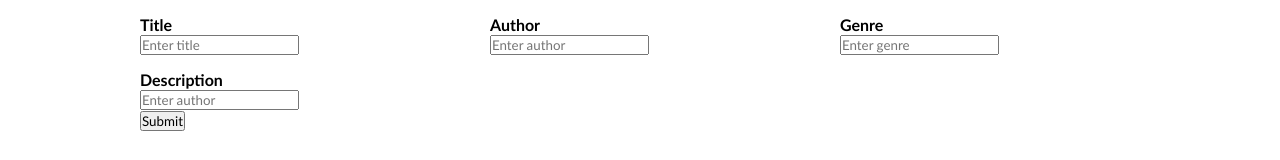
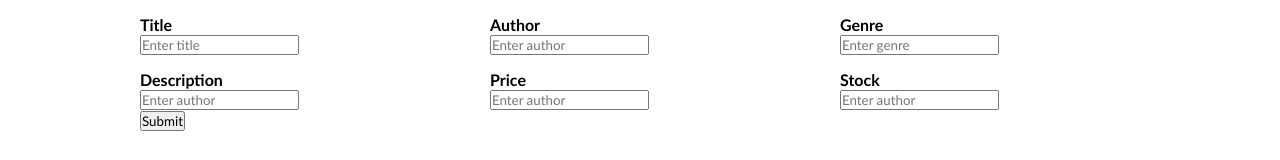
Before and after one commit to antikaNoor/react-practice, a React (Vite) app: page / in a window 1280 px wide. Shown: the part 148-308 px from the top of the page. Built offline with nearby package versions, Linux system fonts and the light colour scheme; no server answers.

Commit message:
axios, form-hook 2

```diff
--- a/src/components/hooks/useBookHook.js
+++ b/src/components/hooks/useBookHook.js
@@ -104,31 +104,10 @@ const useBookHook = () => {
         setFormData({ ...formData, [name]: value })
     }
 
-    const handleAddBook = (formData) => {
-        // Make a POST request to your API endpoint
-        axiosInstance
-            .post('/add-book', formData)
-            .then((response) => {
-                if (response.status !== 200) {
-                    alert("Something went wrong.")
-                    throw new Error(`HTTP error! status: ${response.status}`);
-                }
-                return response.data
-            })
-            .then((data) => {
-                alert("Book Added Successfully!")
-                console.log('Book added successfully:', data);
-            })
-            .catch((error) => {
-                alert('Error adding book:', error)
-                console.error('Error adding book:', error);
-            });
-    };
 
-    const onSubmitHandler = (e) => {
-        // e.preventDefault();
-        handleAddBook(formData); // Call the handleAddBook function from your custom hook
-    };
+
+
+
 
     return {
         // for fetching
@@ -138,7 +117,7 @@ const useBookHook = () => {
         sortOptionLabels, orderOptionLabels, handleSortChange, handleOrderChange,
         orderOptions, sortOptions, selectedSortOption, selectedOrderOption,
         // for adding book
-        formData, onChangeHandler, onSubmitHandler
+        formData, onChangeHandler
     }
 }
 
--- a/src/components/postData/postData.jsx
+++ b/src/components/postData/postData.jsx
@@ -3,6 +3,7 @@ import useBookHook from '../hooks/useBookHook';
 import Button from '../button/button'
 import './postData.scss'
 import { useForm, Controller } from "react-hook-form"
+import axiosInstance from '../../../utils/axiosInstance';
 
 function PostData() {
 
@@ -13,11 +14,37 @@ function PostData() {
         getValues,
     } = useForm();
 
-    const { onSubmitHandler } = useBookHook()
+    const { formData } = useBookHook()
+    const handleAddBook = (formData) => {
+        // Make a POST request to your API endpoint
+        axiosInstance
+            .post('/add-book', formData)
+            .then((response) => {
+                if (response.status !== 200) {
+                    alert("Something went wrong.")
+                    throw new Error(`HTTP error! status: ${response.status}`);
+                }
+                return response.data
+            })
+            .then((data) => {
+                alert("Book Added Successfully!")
+                console.log('Book added successfully:', data);
+            })
+            .catch((error) => {
+                alert('Error adding book:', error)
+                console.error('Error adding book:', error);
+            });
+    };
 
-    const handlerOnSubmit = () => {
+    const onSubmitHandler = () => {
         console.log("Form is submitted ");
         console.log("The title ", getValues("title"));
+        console.log("The title ", getValues("author"));
+        console.log("The title ", getValues("genre"));
+        console.log("The title ", getValues("description"));
+        console.log("The title ", getValues("price"));
+        console.log("The title ", getValues("stock"));
+        // handleAddBook(formData); // Call the handleAddBook function from your custom hook
     };
 
 
@@ -133,7 +160,44 @@ function PostData() {
                                 />
                             )}
                         />
-                        {errors.author && <h5>{errors.author.message}</h5>}
+                        {errors.description && <h5>{errors.description.message}</h5>}
+                    </div>
+
+                    <div>
+                        <h4>Price</h4>
+                        <Controller
+                            name="price"
+                            control={control}
+                            rules={{
+                                required: "Price is required",
+                            }}
+                            render={({ field }) => (
+                                <input
+                                    placeholder="Enter author"
+                                    {...field}
+                                    style={{ border: errors.price ? "1px solid red" : "" }}
+                                />
+                            )}
+                        />
+                        {errors.price && <h5>{errors.price.message}</h5>}
+                    </div>
+                    <div>
+                        <h4>Stock</h4>
+                        <Controller
+                            name="stock"
+                            control={control}
+                            rules={{
+                                required: "stock is required",
+                            }}
+                            render={({ field }) => (
+                                <input
+                                    placeholder="Enter author"
+                                    {...field}
+                                    style={{ border: errors.stock ? "1px solid red" : "" }}
+                                />
+                            )}
+                        />
+                        {errors.stock && <h5>{errors.stock.message}</h5>}
                     </div>
                     {/* <Form className='form-items'
                     label='Title'
```
